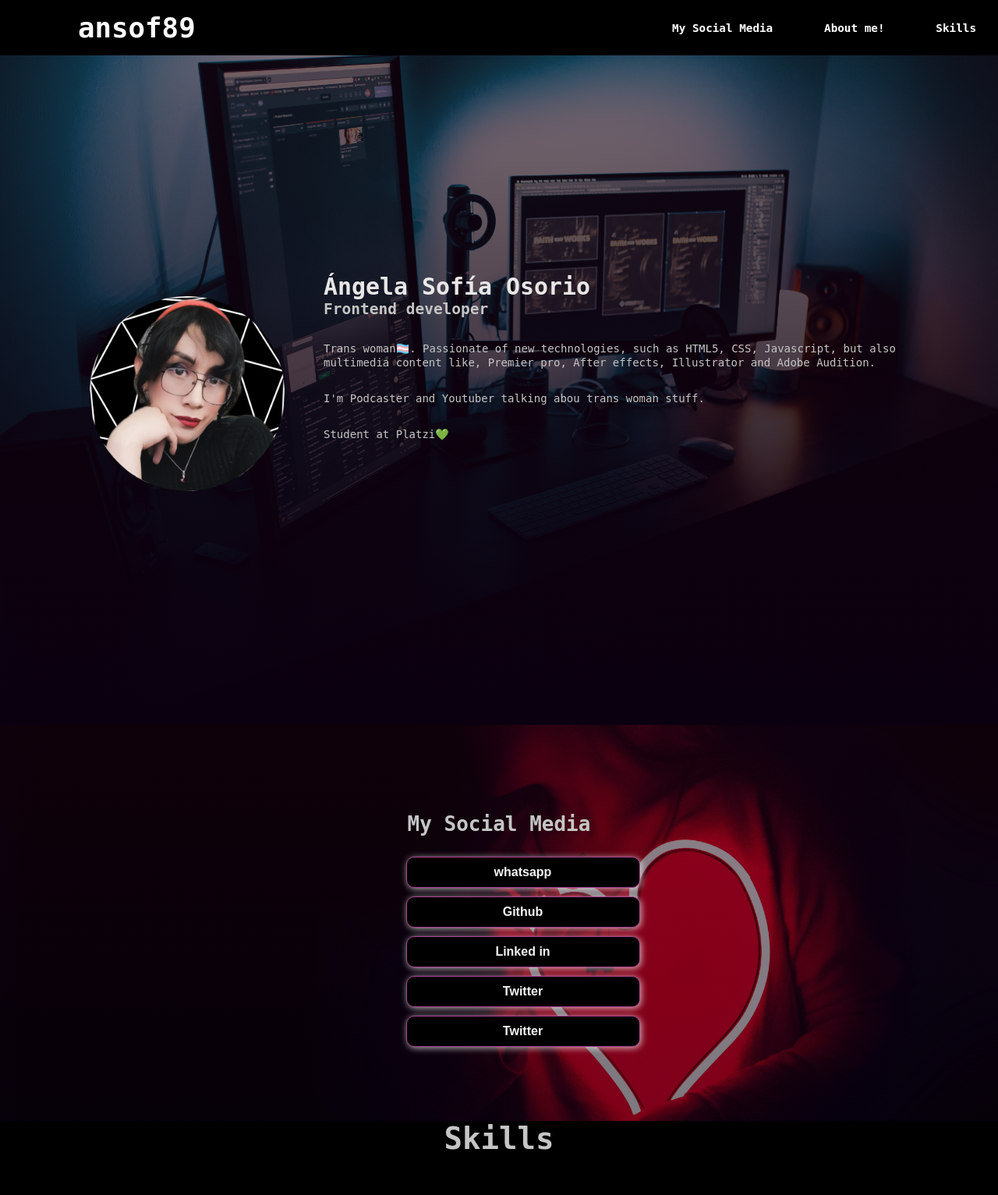
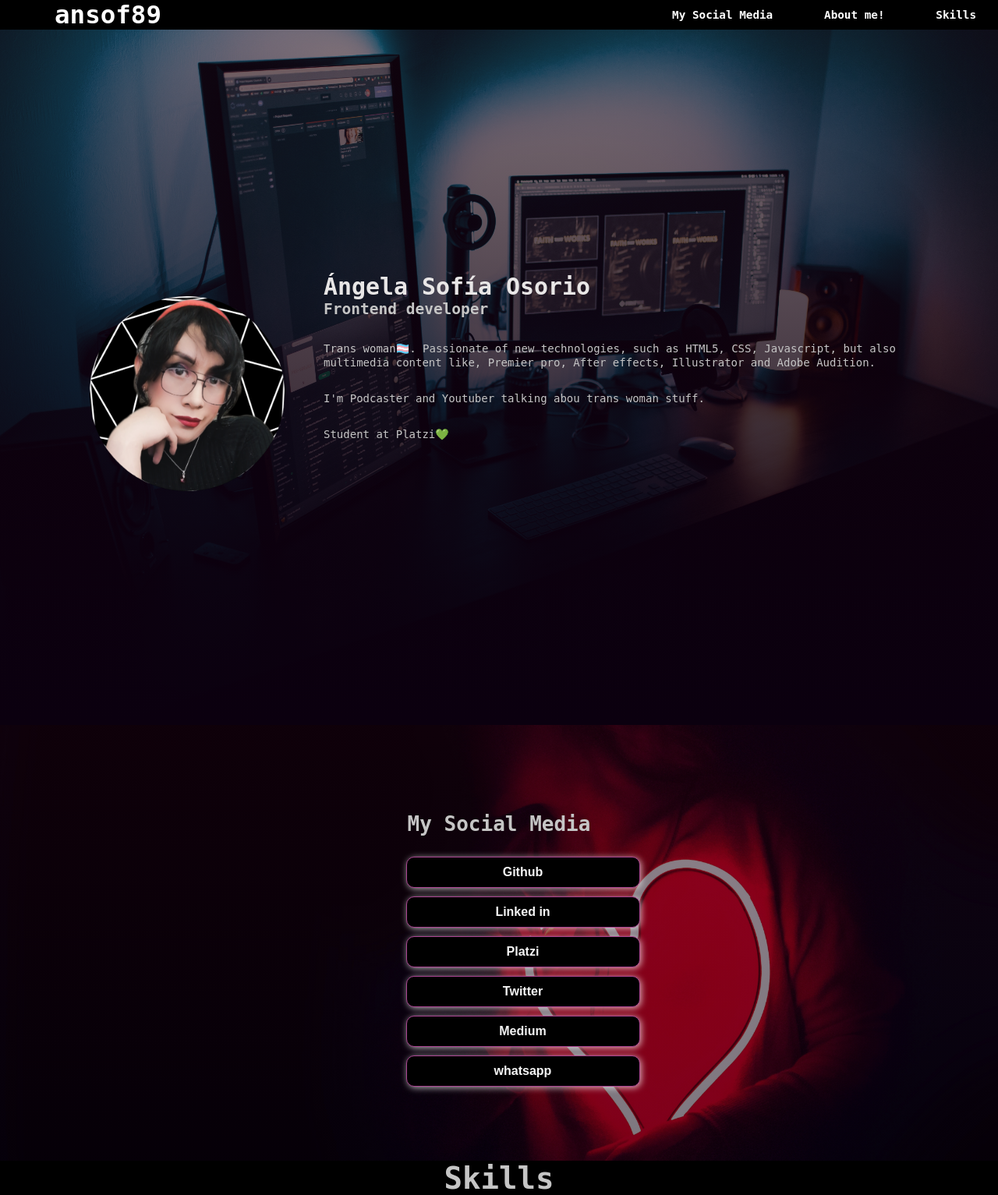
Before and after one commit to SofiDevO/SofiDev-landingpage, a PHP site: page / in a window 1280 px wide. Shown: the top 1533 px of the page at 78% size. Run offline with PHP 8.4, Linux system fonts and the light colour scheme.

Commit message:
canges in social media bittons style

```diff
--- a/index.html
+++ b/index.html
@@ -13,7 +13,7 @@
 <body>
       <header>
         <div class="container">
-             <p class="logo"><a href="https://angieo89.github.io/ansof-landingpage.github.io/"> ansof89</a></p>
+             <p class="logo"> ansof89</p>
           <nav>
               <a href="#mis-redes">My Social Media</a>
               <a href="#acercade">About me!</a>
@@ -39,29 +39,28 @@
 
   <section id="mis-redes">
       <div class="container">
+
         <h2>My Social Media</h2>
-
         <div class="button">
-
+          <form action="https://github.com/AngieO89" target="_blank"  rel="noreferrer noopener"/form>
+            <button>Github</button>
+          </form>
+          <form action="https://www.linkedin.com/in/%C3%A1ngela-sof%C3%ADa-osorio-garc%C3%ADa-401701258/" target="_blank"  rel="noreferrer noopener"/form>
+            <button>Linked in</button>
+          </form>
+          <form action="https://platzi.com/p/AngieO89/" target="_blank"  rel="noreferrer noopener"/form>
+            <button>Platzi </button>
+          </form>
+          <form action="https://twitter.com/ansof_89" target="_blank"  rel="noreferrer noopener"/form>
+            <button>Twitter</button>
+          </form>
+          <form action="https://angieo89.medium.com/" target="_blank"  rel="noreferrer noopener"/form>
+            <button>Medium</button>
+          </form>
           <form action="https://wa.me/message/YGWCCZCOA2NXL1" target="_blank"  rel="noreferrer noopener"/form>
             <button>whatsapp</button>
-
-
-          <form action="https://wa.me/message/YGWCCZCOA2NXL1" target="_blank"  rel="noreferrer noopener"/form>
-            <button>Github</button>
           </form>
 
-          <form action="https://wa.me/message/YGWCCZCOA2NXL1" target="_blank"  rel="noreferrer noopener"/form>
-            <button>Linked in</button>
-          </form>
-
-
-          <form action="https://wa.me/message/YGWCCZCOA2NXL1" target="_blank"  rel="noreferrer noopener"/form>
-            <button>Twitter</button>
-          </form>
-          <form action="https://wa.me/message/YGWCCZCOA2NXL1" target="_blank"  rel="noreferrer noopener"/form>
-            <button>Twitter</button>
-          </form>
        </div>
     </div>
 
--- a/styles.css
+++ b/styles.css
@@ -191,13 +191,13 @@ header a:hover{
 }
 
 #mis-redes h2{
-  font-size: 8.2vw;
+  font-size: 8vw;
 
 }
 
 
 #mis-redes button{
-  font-size: 1em;
+  font-size: 16px;
   text-align: center;
   justify-content: center;
   width: 300px;
@@ -249,7 +249,7 @@ header a:hover{
   background-image: linear-gradient(
     0deg,
     rgb(0, 0, 0),
-    rgba(14, 1, 9, 0.575)
+    rgba(14, 1, 9, 0.692)
     ),url("img/frontend.jpg");
     border-radius: 5px;
     border-style: solid;
@@ -284,10 +284,10 @@ header a:hover{
 }
 
 
-#contacto .container{
+#Contacto .container{
   display: flex;
-  flex-direction: column;
-  width: 3100px;
+  flex-direction: row;
+  width: auto;
   height: auto;
   padding: 0 25px;
   margin: 20px;
@@ -310,7 +310,7 @@ header a:hover{
   background-color: #fbfbfb;
   display: flex;
   flex-direction: column;
-  width: 300px;
+  width: 250px;
   height: 40px;
   border-radius: 5px;
   border-style: solid;
@@ -323,8 +323,8 @@ header a:hover{
 
 #Contacto textarea{
   background-color: #fbfbfb;
-  width: 300px;
-  height: 110px;
+  width: 250px;
+  height: 100px;
   border-radius: 5px;
   border-style: solid;
   border-width: .5px;
```
